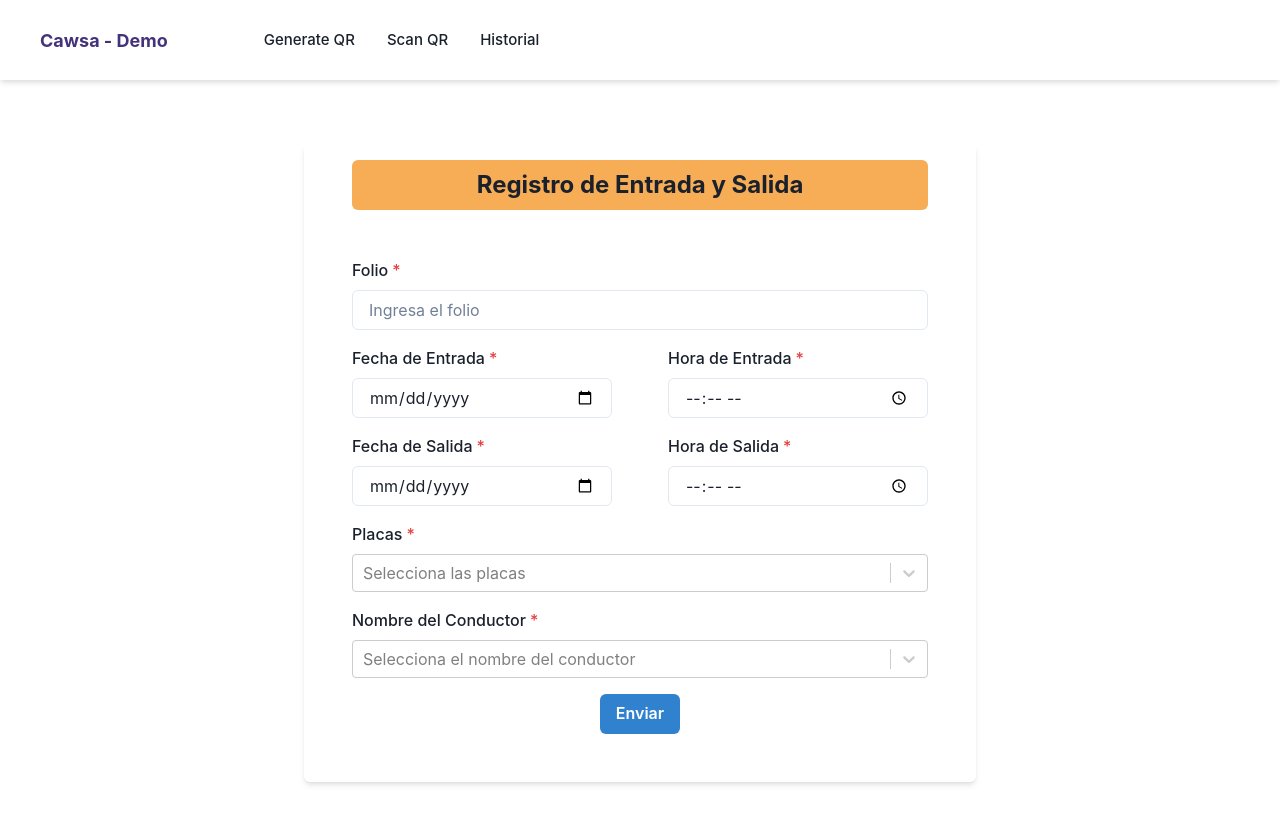
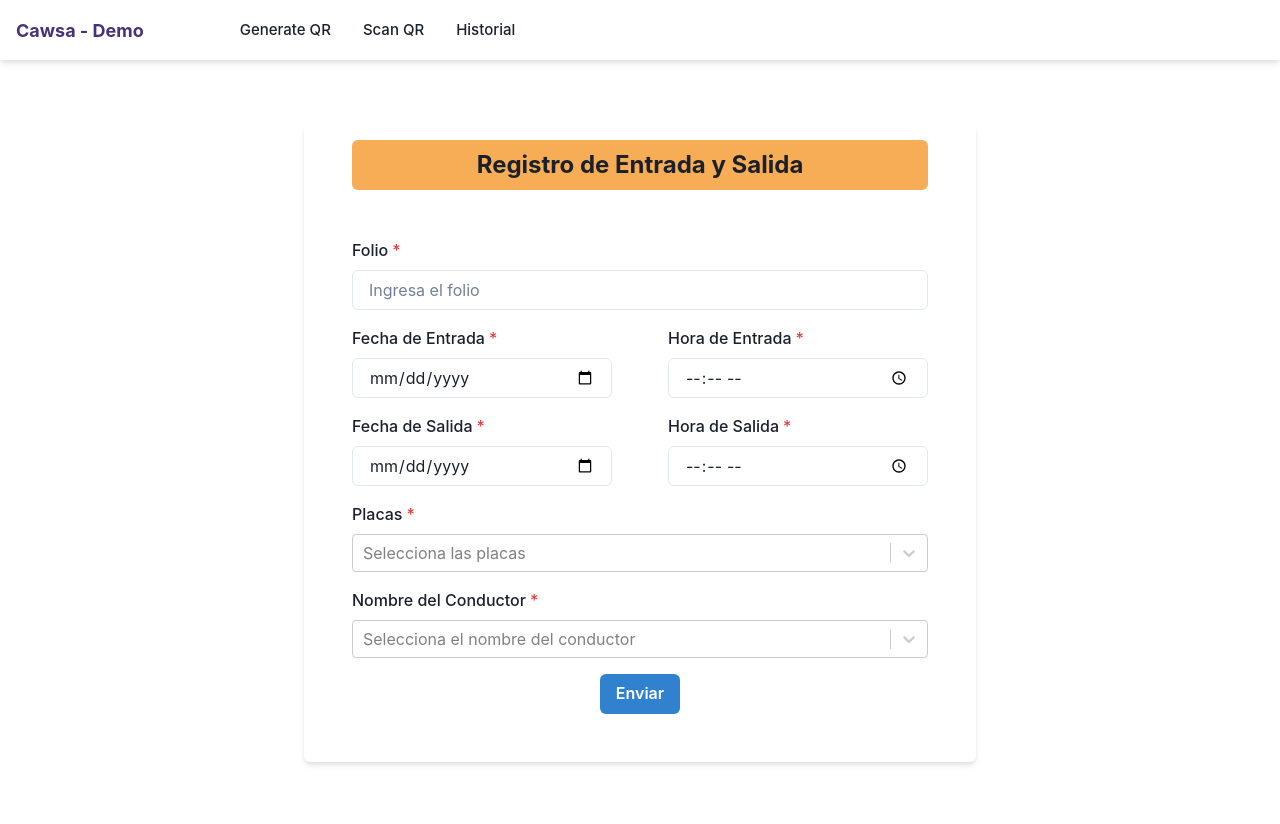
Before and after one commit to FReptar0/cawsa-demo, a Next.js app: page / in a window 1280 px wide. Shown: the top 824 px of the page. Built offline with nearby package versions, Linux system fonts and the light colour scheme.

Commit message:
Header refactor

```diff
--- a/components/Header.js
+++ b/components/Header.js
@@ -25,8 +25,8 @@ const Header = () => {
             as="header"
             align="center"
             justify="space-between"
-            px={10}
-            py={10}
+            px={4}
+            py={4}
             boxShadow="md"
             height="60px"
             marginBottom="4"
```
